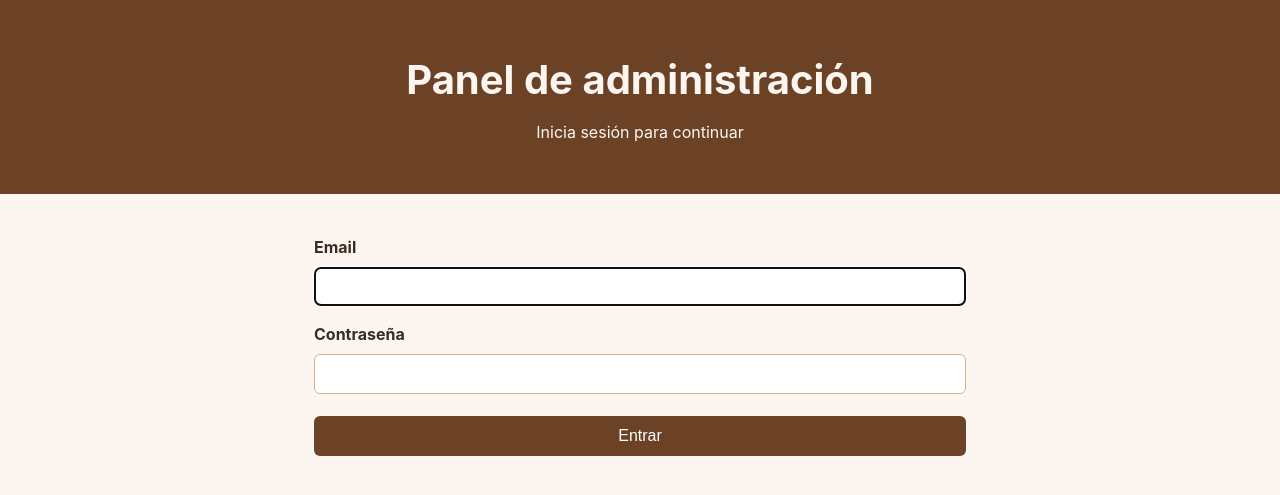
After one commit to gabrielramirezcandela/cafe-aroma, a Flask app: page /login in a window 1280 px wide. The commit adds this page. Shown: the top 495 px of the page. Run offline with Flask 3, Linux system fonts and the light colour scheme.

Commit message:
Anadir login con Flask-Login para proteger panel admin

```diff
--- a/app.py
+++ b/app.py
@@ -2,23 +2,24 @@ import os
 from datetime import datetime
 from flask import Flask, render_template, request, redirect, url_for, flash
 from flask_sqlalchemy import SQLAlchemy
+from flask_login import (
+    LoginManager,
+    UserMixin,
+    login_user,
+    logout_user,
+    login_required,
+    current_user,
+)
+from werkzeug.security import generate_password_hash, check_password_hash
 from dotenv import load_dotenv
 
-# Cargar variables de entorno desde .env (en local)
 load_dotenv()
 
 app = Flask(__name__)
 
-# SECRET_KEY se usa para sesiones, mensajes flash, formularios seguros, etc.
-# En producción SIEMPRE debe venir de variable de entorno, nunca escrita en el código.
 app.config["SECRET_KEY"] = os.environ.get("SECRET_KEY", "clave-insegura-solo-para-desarrollo")
 
-# Configuración de la base de datos.
-# Render nos dará una URL de PostgreSQL en producción a través de la variable DATABASE_URL.
-# En local, si no existe esa variable, usamos SQLite (un simple archivo .db) para no complicarnos.
 database_url = os.environ.get("DATABASE_URL", "sqlite:///local.db")
-
-# Render entrega la URL con el prefijo "postgres://" pero SQLAlchemy moderno necesita "postgresql://"
 if database_url.startswith("postgres://"):
     database_url = database_url.replace("postgres://", "postgresql://", 1)
 
@@ -27,8 +28,32 @@ app.config["SQLALCHEMY_TRACK_MODIFICATIONS"] = False
 
 db = SQLAlchemy(app)
 
+# --- CONFIGURACIÓN DE FLASK-LOGIN ---
+login_manager = LoginManager()
+login_manager.init_app(app)
+login_manager.login_view = "login"
+login_manager.login_message = "Por favor inicia sesión para acceder a esta página."
 
-# --- MODELO DE BASE DE DATOS ---
+
+# --- MODELO DE USUARIO ADMIN ---
+class Usuario(UserMixin, db.Model):
+    id = db.Column(db.Integer, primary_key=True)
+    email = db.Column(db.String(120), unique=True, nullable=False)
+    password_hash = db.Column(db.String(255), nullable=False)
+
+    def set_password(self, password):
+        self.password_hash = generate_password_hash(password)
+
+    def check_password(self, password):
+        return check_password_hash(self.password_hash, password)
+
+
+@login_manager.user_loader
+def load_user(user_id):
+    return Usuario.query.get(int(user_id))
+
+
+# --- MODELO MENSAJES DE CONTACTO ---
 class Mensaje(db.Model):
     id = db.Column(db.Integer, primary_key=True)
     nombre = db.Column(db.String(100), nullable=False)
@@ -36,11 +61,8 @@ class Mensaje(db.Model):
     contenido = db.Column(db.Text, nullable=False)
     fecha = db.Column(db.DateTime, default=datetime.utcnow)
 
-    def __repr__(self):
-        return f"<Mensaje {self.id} de {self.nombre}>"
 
-
-# --- RUTAS ---
+# --- RUTAS PÚBLICAS ---
 
 @app.route("/")
 def inicio():
@@ -53,7 +75,6 @@ def contacto():
     email = request.form.get("email", "").strip()
     contenido = request.form.get("contenido", "").strip()
 
-    # Validación básica en servidor (nunca confíes solo en validación del navegador)
     if not nombre or not email or not contenido:
         flash("Por favor rellena todos los campos.", "error")
         return redirect(url_for("inicio"))
@@ -66,19 +87,76 @@ def contacto():
     return redirect(url_for("inicio"))
 
 
+# --- AUTENTICACIÓN ---
+
+@app.route("/login", methods=["GET", "POST"])
+def login():
+    if current_user.is_authenticated:
+        return redirect(url_for("admin"))
+
+    if request.method == "POST":
+        email = request.form.get("email", "").strip().lower()
+        password = request.form.get("password", "")
+
+        usuario = Usuario.query.filter_by(email=email).first()
+
+        # Mensaje genérico tanto si el email no existe como si la contraseña
+        # es incorrecta, para no revelar a un atacante si ese email existe.
+        if usuario is None or not usuario.check_password(password):
+            flash("Email o contraseña incorrectos.", "error")
+            return redirect(url_for("login"))
+
+        login_user(usuario)
+        return redirect(url_for("admin"))
+
+    return render_template("login.html")
+
+
+@app.route("/logout")
+@login_required
+def logout():
+    logout_user()
+    return redirect(url_for("login"))
+
+
+# --- ZONA PROTEGIDA ---
+
 @app.route("/admin")
+@login_required
 def admin():
-    # Esto es deliberadamente simple para el ejemplo.
-    # En un proyecto real esta ruta debe estar protegida con login (lo veremos más adelante).
     mensajes = Mensaje.query.order_by(Mensaje.fecha.desc()).all()
     return render_template("admin.html", mensajes=mensajes)
 
 
-# Crea las tablas de la base de datos si no existen todavía
 with app.app_context():
     db.create_all()
 
 
+# Comando de terminal para crear el primer usuario admin.
+# Se ejecuta así: flask create-admin
+# NUNCA se expone como ruta web pública.
+@app.cli.command("create-admin")
+def create_admin():
+    import getpass
+
+    email = input("Email del admin: ").strip().lower()
+    password = getpass.getpass("Contraseña: ")
+    password_confirm = getpass.getpass("Confirma la contraseña: ")
+
+    if password != password_confirm:
+        print("Las contraseñas no coinciden.")
+        return
+
+    if Usuario.query.filter_by(email=email).first():
+        print(f"Ya existe un usuario con el email {email}.")
+        return
+
+    nuevo_admin = Usuario(email=email)
+    nuevo_admin.set_password(password)
+    db.session.add(nuevo_admin)
+    db.session.commit()
+    print(f"Usuario admin '{email}' creado correctamente.")
+
+
 if __name__ == "__main__":
-    # debug=True SOLO en local. En producción Gunicorn ejecuta la app, esto no se usa.
     app.run(debug=True)
--- a/requirements.txt
+++ b/requirements.txt
@@ -1,5 +1,6 @@
 Flask==3.0.3
 Flask-SQLAlchemy==3.1.1
+Flask-Login==0.6.3
 python-dotenv==1.0.1
 gunicorn==22.0.0
 psycopg2-binary==2.9.9
--- a/templates/admin.html
+++ b/templates/admin.html
@@ -11,6 +11,7 @@
     <header>
         <h1>Panel de administración</h1>
         <p>Mensajes recibidos</p>
+        <p><a href="{{ url_for('logout') }}" style="color: #fdf6f0;">Cerrar sesión</a></p>
     </header>
 
     <main>
--- /dev/null
+++ b/templates/login.html
@@ -0,0 +1,37 @@
+<!DOCTYPE html>
+<html lang="es">
+<head>
+    <meta charset="UTF-8">
+    <meta name="viewport" content="width=device-width, initial-scale=1.0">
+    <title>Iniciar sesión - Café Aroma</title>
+    <link rel="stylesheet" href="{{ url_for('static', filename='style.css') }}">
+</head>
+<body>
+
+    <header>
+        <h1>Panel de administración</h1>
+        <p>Inicia sesión para continuar</p>
+    </header>
+
+    <main>
+        {% with mensajes = get_flashed_messages(with_categories=true) %}
+            {% if mensajes %}
+                {% for categoria, mensaje in mensajes %}
+                    <div class="alerta alerta-{{ categoria }}">{{ mensaje }}</div>
+                {% endfor %}
+            {% endif %}
+        {% endwith %}
+
+        <form method="POST">
+            <label for="email">Email</label>
+            <input type="email" id="email" name="email" required autofocus>
+
+            <label for="password">Contraseña</label>
+            <input type="password" id="password" name="password" required>
+
+            <button type="submit">Entrar</button>
+        </form>
+    </main>
+
+</body>
+</html>
```
